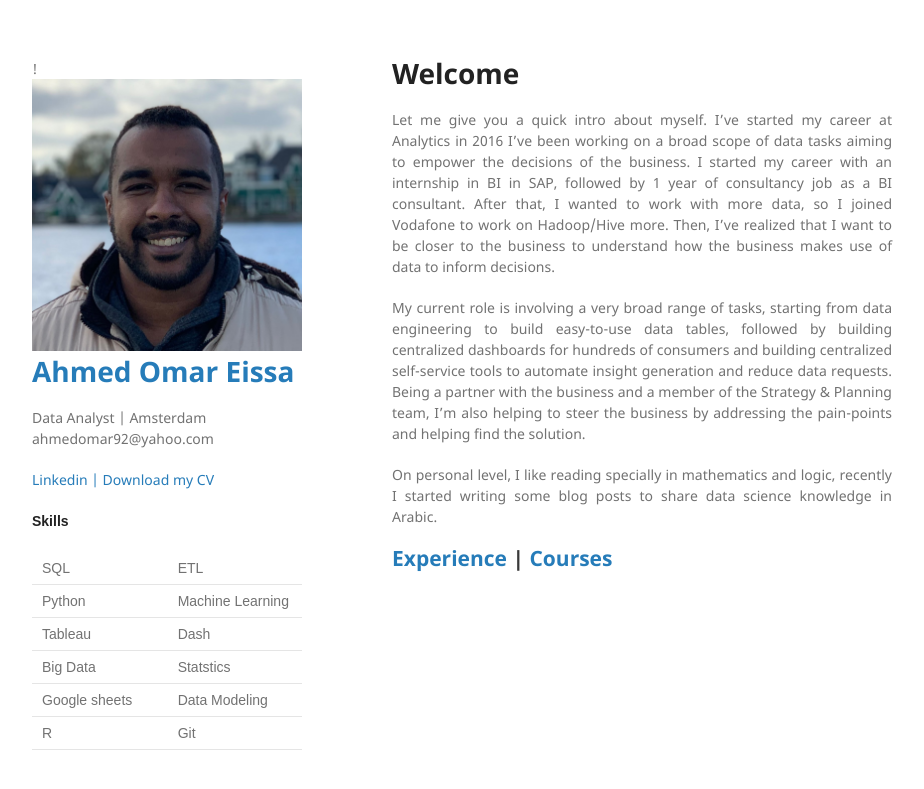
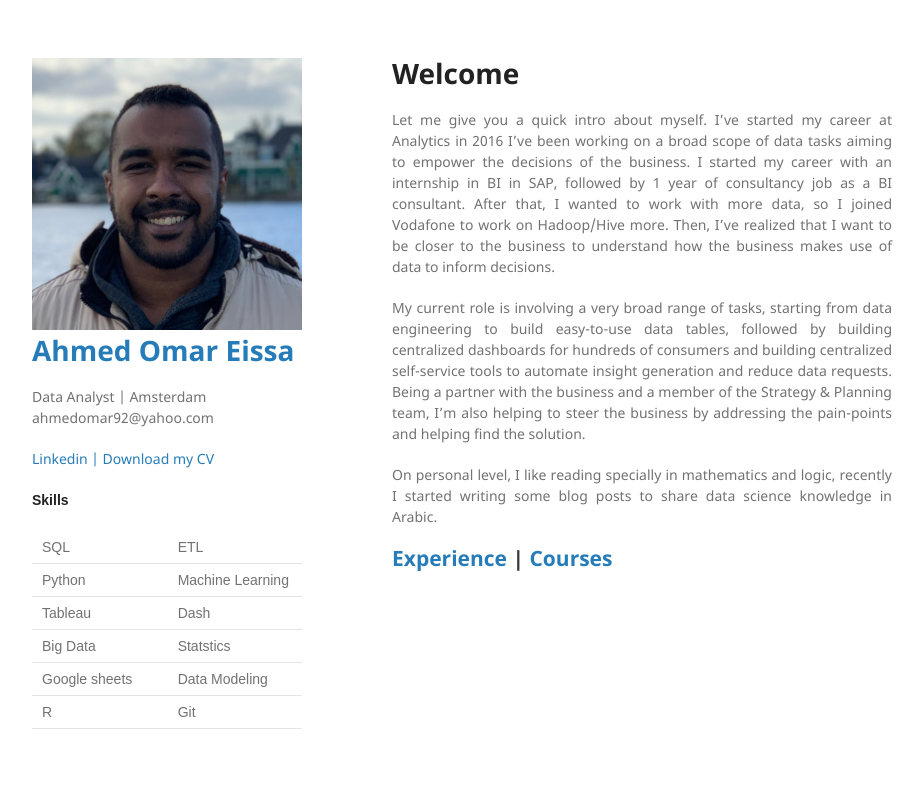
Before and after one commit to AhmedOmarEissa/AhmedOmarEissa.github.io, a Jekyll site: the page built from index.md, in a window 1280 px wide. Shown: the top 789 px of the page, without its empty margins (178-1102 px from the left). Built offline with Jekyll 4.4.1, drawn with Linux system fonts in a browser that asks for light colours; our own code applies the rules of GitHub Pages for plain Markdown files.

Commit message:
Update default.html

```diff
--- a/_layouts/default.html
+++ b/_layouts/default.html
@@ -14,7 +14,7 @@
   <body>
     <div class="wrapper">
       <header>
-      !{% if site.logo %}
+      {% if site.logo %}
         <img src="{{site.logo | relative_url}}" alt="Logo" />
       {% endif %}
 
```
